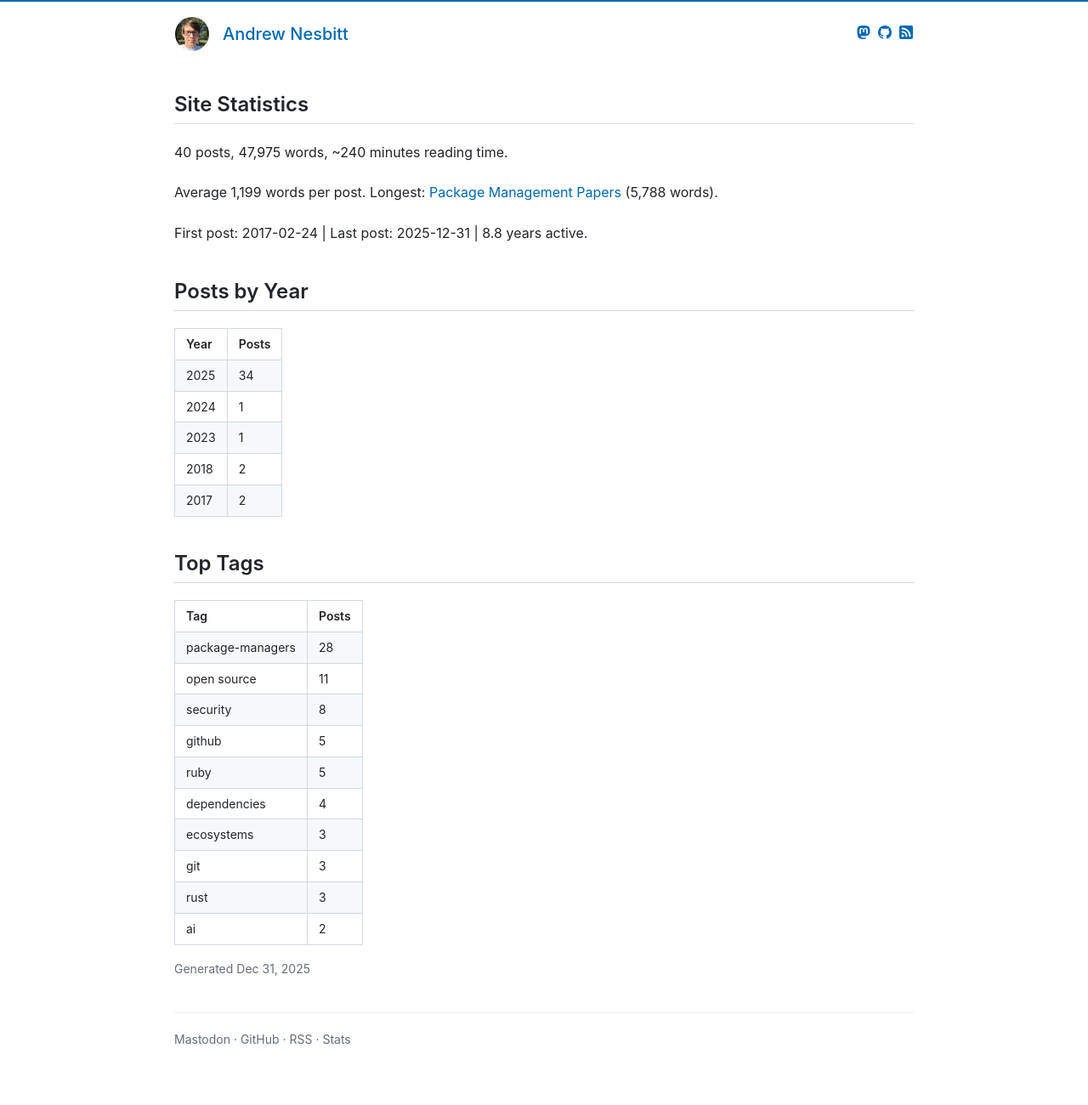
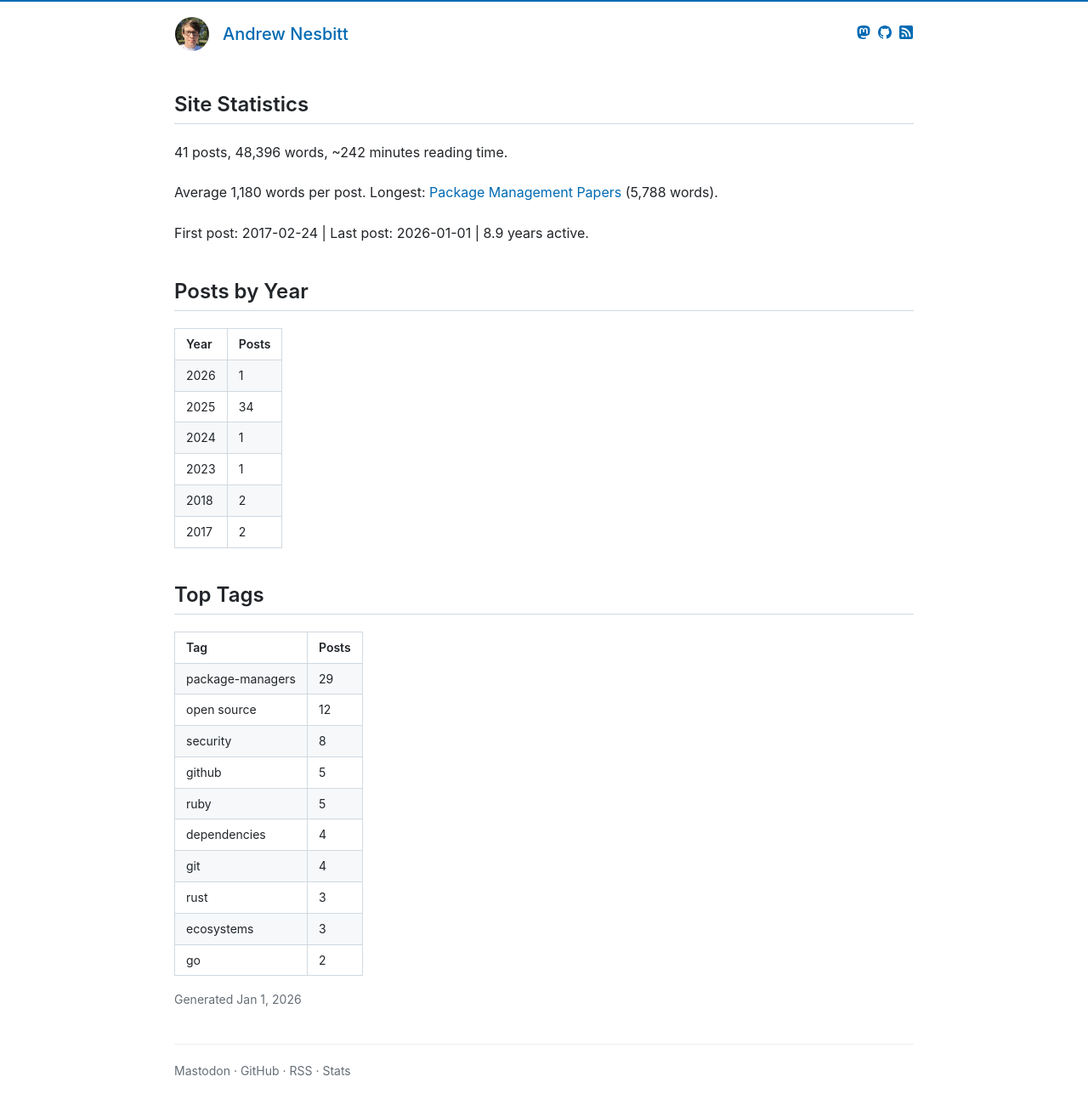
Before and after one commit to andrew/nesbitt.io, a Jekyll site: the page built from stats.html, in a window 1280 px wide. Shown: the whole page at 85% size. Built offline with Jekyll 4.4.1, drawn with Linux system fonts in a browser that asks for light colours; before the commit the page ends 1263 px from its top, so only the background shows below that.

Commit message:
Add new post on git-pkgs

```diff
--- a/_data/stats.json
+++ b/_data/stats.json
@@ -1,9 +1,9 @@
 {
-  "generated_at": "2025-12-31T17:20:10Z",
-  "total_posts": 40,
-  "total_words": 47975,
-  "reading_minutes": 240,
-  "average_words": 1199,
+  "generated_at": "2026-01-01T22:00:46Z",
+  "total_posts": 41,
+  "total_words": 48396,
+  "reading_minutes": 242,
+  "average_words": 1180,
   "longest_post": {
     "title": "Package Management Papers",
     "url": "/2025/11/13/package-management-papers.html",
@@ -20,13 +20,17 @@
     "date": "2017-02-24"
   },
   "last_post": {
-    "title": "Open Source Activity in 2025",
-    "url": "/2025/12/31/open-source-activity-in-2025.html",
-    "date": "2025-12-31"
+    "title": "git-pkgs: explore your dependency history",
+    "url": "/2026/01/01/git-pkgs-explore-your-dependency-history.html",
+    "date": "2026-01-01"
   },
-  "years_active": 8.8,
+  "years_active": 8.9,
   "posts_per_month": 0.4,
   "posts_by_year": [
+    {
+      "year": 2026,
+      "count": 1
+    },
     {
       "year": 2025,
       "count": 34
@@ -49,6 +53,10 @@
     }
   ],
   "posts_by_month": [
+    {
+      "month": "2026-01",
+      "count": 1
+    },
     {
       "month": "2025-12",
       "count": 26
@@ -83,18 +91,18 @@
     "monday": 7,
     "tuesday": 4,
     "wednesday": 5,
-    "thursday": 7,
+    "thursday": 8,
     "friday": 6,
     "saturday": 5
   },
   "tags": [
     {
       "name": "package-managers",
-      "count": 28
+      "count": 29
     },
     {
       "name": "open source",
-      "count": 11
+      "count": 12
     },
     {
       "name": "security",
@@ -113,19 +121,23 @@
       "count": 4
     },
     {
-      "name": "ecosystems",
-      "count": 3
-    },
-    {
       "name": "git",
-      "count": 3
+      "count": 4
     },
     {
       "name": "rust",
       "count": 3
     },
     {
-      "name": "ai",
+      "name": "ecosystems",
+      "count": 3
+    },
+    {
+      "name": "go",
+      "count": 2
+    },
+    {
+      "name": "docker",
       "count": 2
     },
     {
@@ -133,11 +145,15 @@
       "count": 2
     },
     {
-      "name": "software ecosystems",
+      "name": "ai",
       "count": 2
     },
     {
-      "name": "docker",
+      "name": "tools",
+      "count": 2
+    },
+    {
+      "name": "software ecosystems",
       "count": 2
     },
     {
@@ -145,11 +161,23 @@
       "count": 2
     },
     {
-      "name": "go",
-      "count": 2
+      "name": "open-source",
+      "count": 1
     },
     {
-      "name": "npm",
+      "name": "python",
+      "count": 1
+    },
+    {
+      "name": "infrastructure",
+      "count": 1
+    },
+    {
+      "name": "jekyll",
+      "count": 1
+    },
+    {
+      "name": "conferences",
       "count": 1
     },
     {
@@ -157,7 +185,15 @@
       "count": 1
     },
     {
-      "name": "conferences",
+      "name": "npm",
+      "count": 1
+    },
+    {
+      "name": "productivity",
+      "count": 1
+    },
+    {
+      "name": "challenge",
       "count": 1
     },
     {
@@ -165,7 +201,7 @@
       "count": 1
     },
     {
-      "name": "jekyll",
+      "name": "christmas",
       "count": 1
     },
     {
@@ -173,15 +209,11 @@
       "count": 1
     },
     {
-      "name": "python",
+      "name": "oss,software,github",
       "count": 1
     },
     {
       "name": "taxonomy",
-      "count": 1
-    },
-    {
-      "name": "open-source",
       "count": 1
     },
     {
@@ -205,7 +237,11 @@
       "count": 1
     },
     {
-      "name": "tools",
+      "name": "software development",
+      "count": 1
+    },
+    {
+      "name": "SemVer",
       "count": 1
     },
     {
@@ -227,34 +263,6 @@
     {
       "name": "research",
       "count": 1
-    },
-    {
-      "name": "SemVer",
-      "count": 1
-    },
-    {
-      "name": "software development",
-      "count": 1
-    },
-    {
-      "name": "oss,software,github",
-      "count": 1
-    },
-    {
-      "name": "christmas",
-      "count": 1
-    },
-    {
-      "name": "challenge",
-      "count": 1
-    },
-    {
-      "name": "productivity",
-      "count": 1
-    },
-    {
-      "name": "infrastructure",
-      "count": 1
     }
   ],
   "categories": [],
```
Also changed, not shown: _posts/2026-01-01-git-pkgs-explore-your-dependency-history.md (added, +68 -0 lines).
